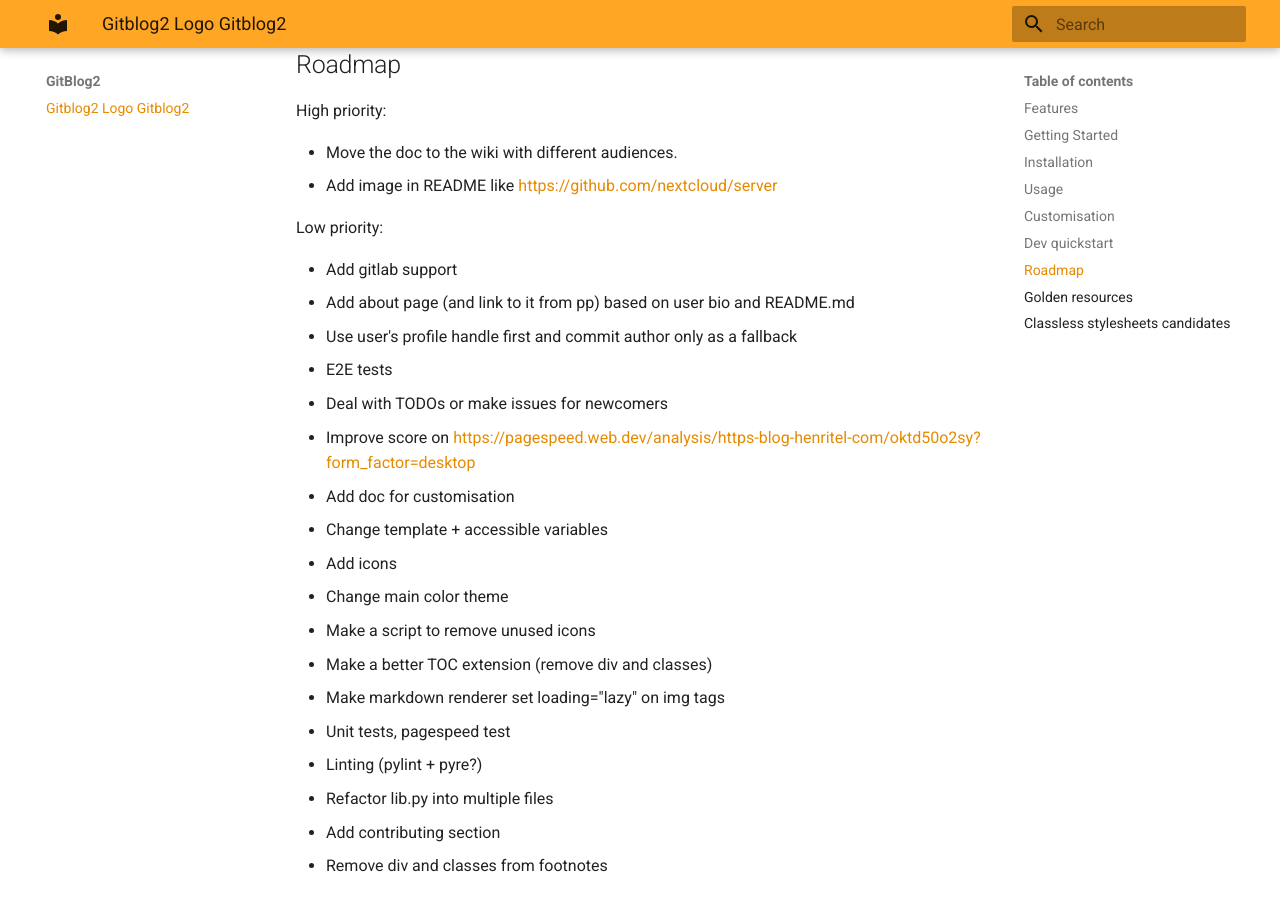
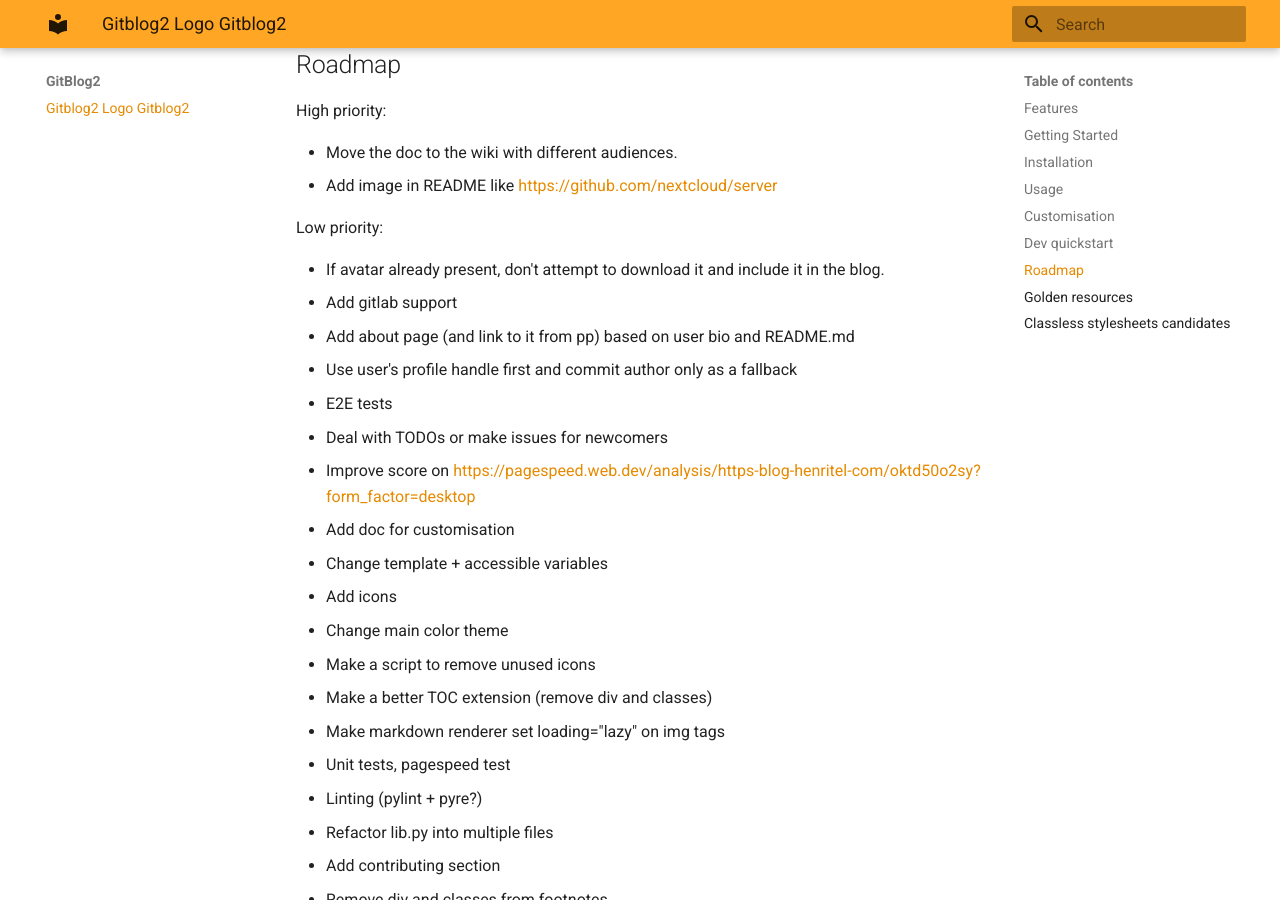
Before and after one commit to HenriTEL/gitblog2, an MkDocs documentation site: the page built from docs/index.md, in a window 1280 px wide and 900 px high, scrolled down 2790 px. Built offline with MkDocs 1.6.1 and Material for MkDocs 9.7.7, drawn with Linux system fonts in a browser that asks for light colours.

Commit message:
Update index.md

```diff
--- a/docs/index.md
+++ b/docs/index.md
@@ -132,6 +132,7 @@ High priority:
 
 Low priority:
 
+* If avatar already present, don't attempt to download it and include it in the blog.
 * Add gitlab support
 * Add about page (and link to it from pp) based on user bio and README.md
 * Use user's profile handle first and commit author only as a fallback
```
